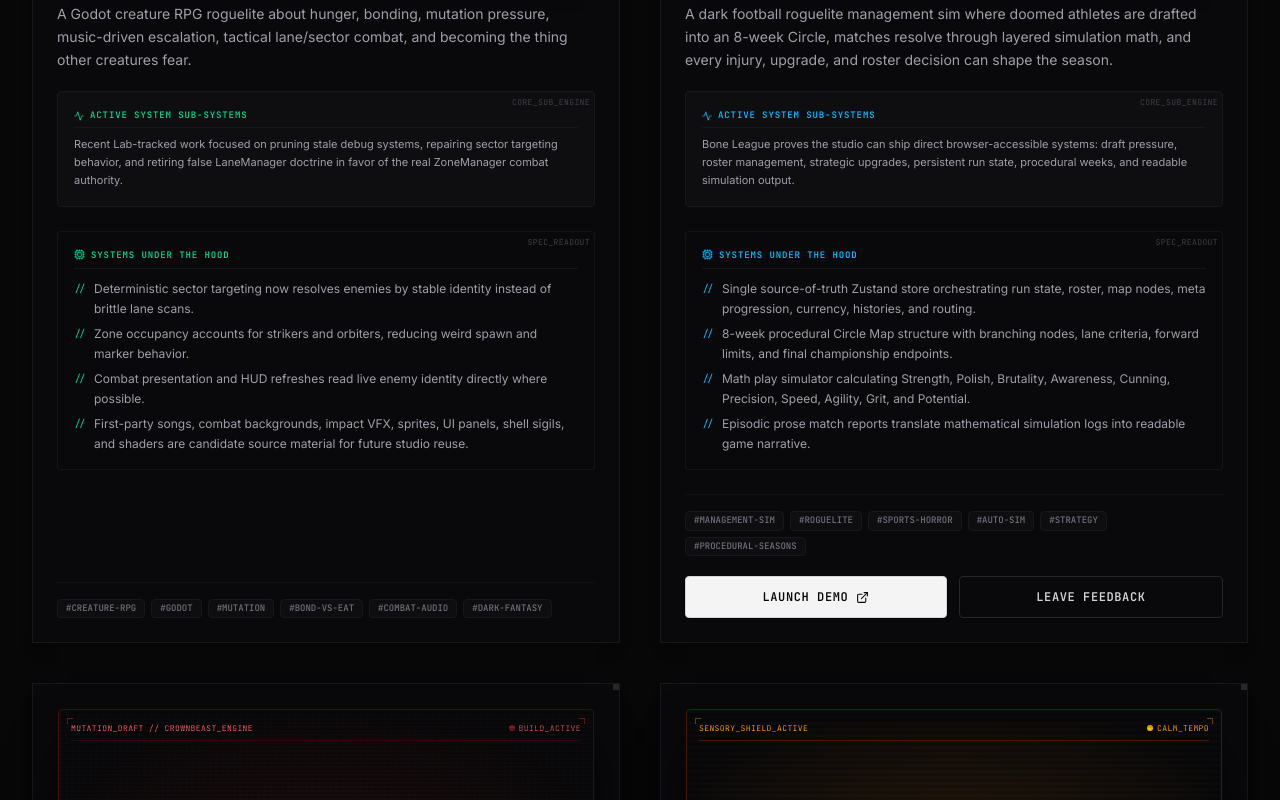
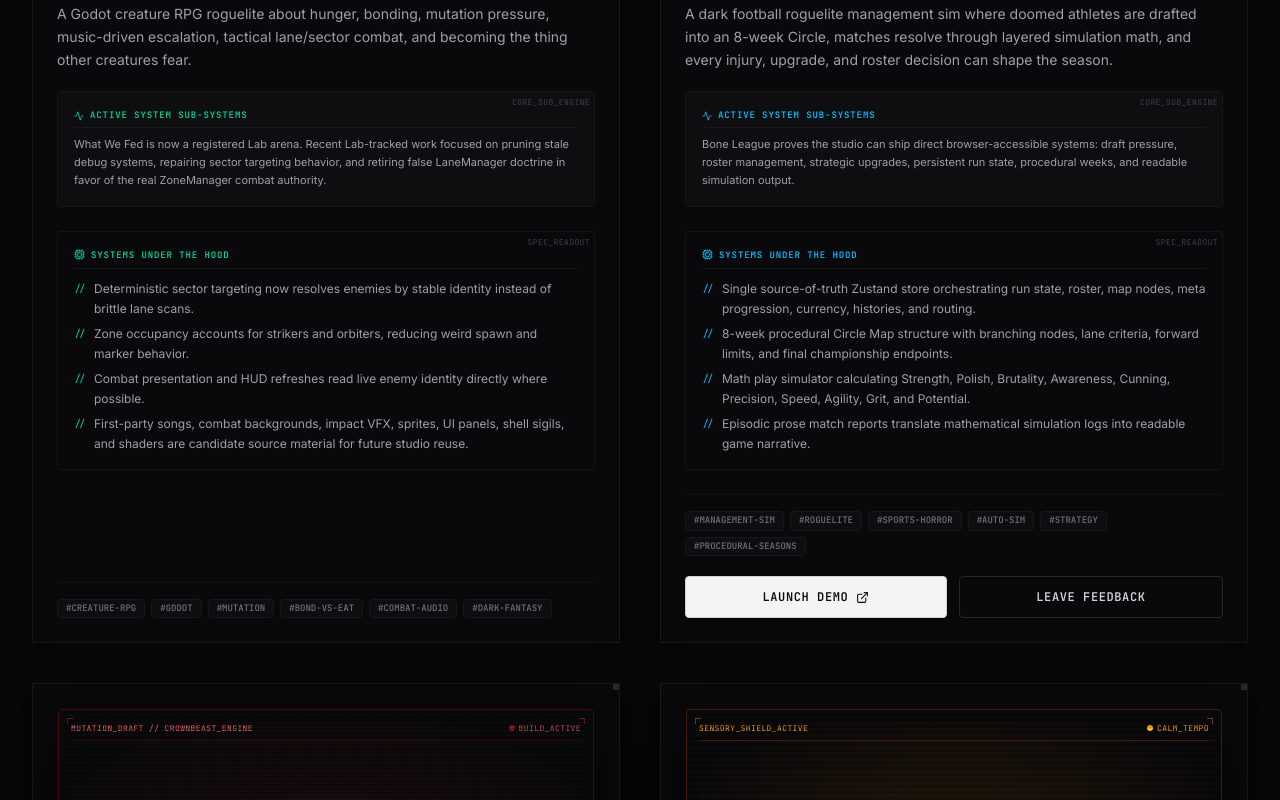
Before and after one commit to ultramonkey23/Ultramonkeydog-studios-, a React (Vite) app: page / in a window 1280 px wide. Shown: the part 2200-3000 px from the top of the page. Built offline with nearby package versions, Linux system fonts and the light colour scheme.

Commit message:
feat(identity): integrate 6-arena lab identity signals
- Update Project arenas lab method copy to surface 6 connected arenas
- Mark What We Fed as a registered Lab arena in expandedDetails

Reflects current lab state: 6 active project arenas tracked in organism.

```diff
--- a/src/App.tsx
+++ b/src/App.tsx
@@ -59,7 +59,7 @@
   },
   {
     title: "Project arenas",
-    copy: "Each game stays in its own repo while the Lab tracks direction, memory, and validation pressure.",
+    copy: "Six connected arenas — each game stays in its own repo while the Lab tracks direction, memory, and validation pressure across all active projects.",
     icon: Layers,
   },
   {
--- a/src/data.ts
+++ b/src/data.ts
@@ -18,7 +18,7 @@
     glowClass: "glow-green",
     conceptPrompt: "A bioluminescent organic helix mutating in dark waters",
     expandedDetails:
-      "Recent Lab-tracked work focused on pruning stale debug systems, repairing sector targeting behavior, and retiring false LaneManager doctrine in favor of the real ZoneManager combat authority.",
+      "What We Fed is now a registered Lab arena. Recent Lab-tracked work focused on pruning stale debug systems, repairing sector targeting behavior, and retiring false LaneManager doctrine in favor of the real ZoneManager combat authority.",
     systemsUnderTheHood: [
       "Deterministic sector targeting now resolves enemies by stable identity instead of brittle lane scans.",
       "Zone occupancy accounts for strikers and orbiters, reducing weird spawn and marker behavior.",
```
